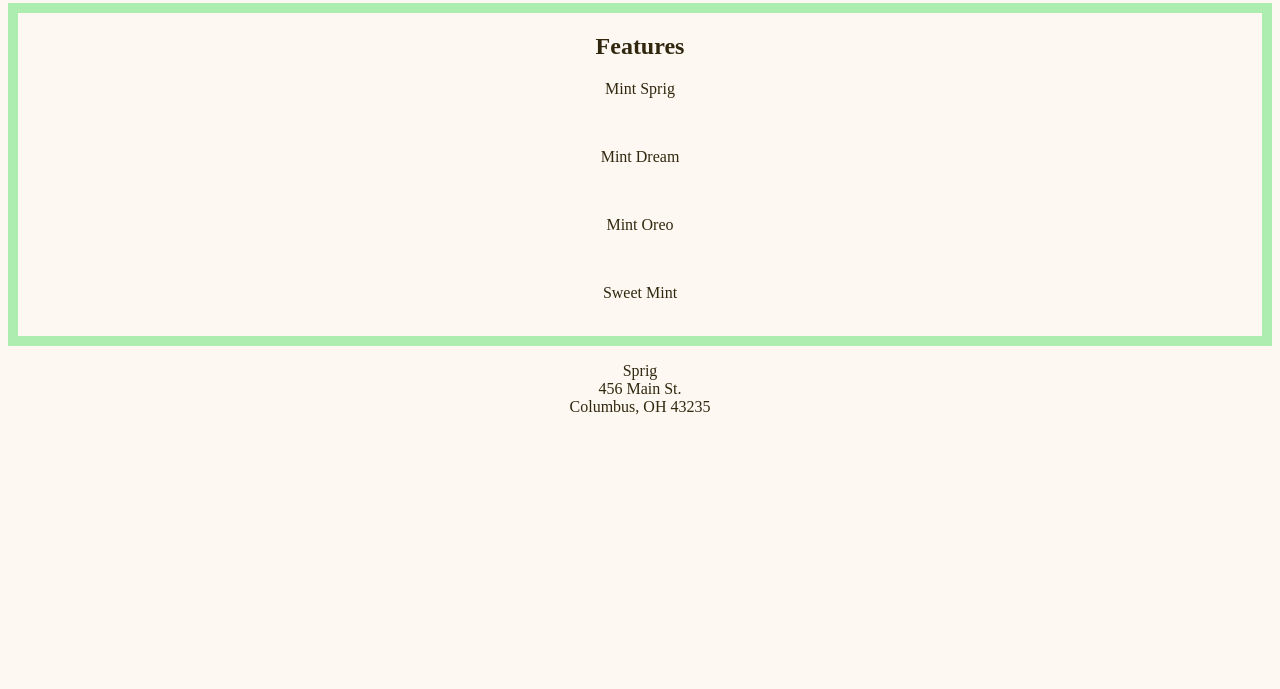
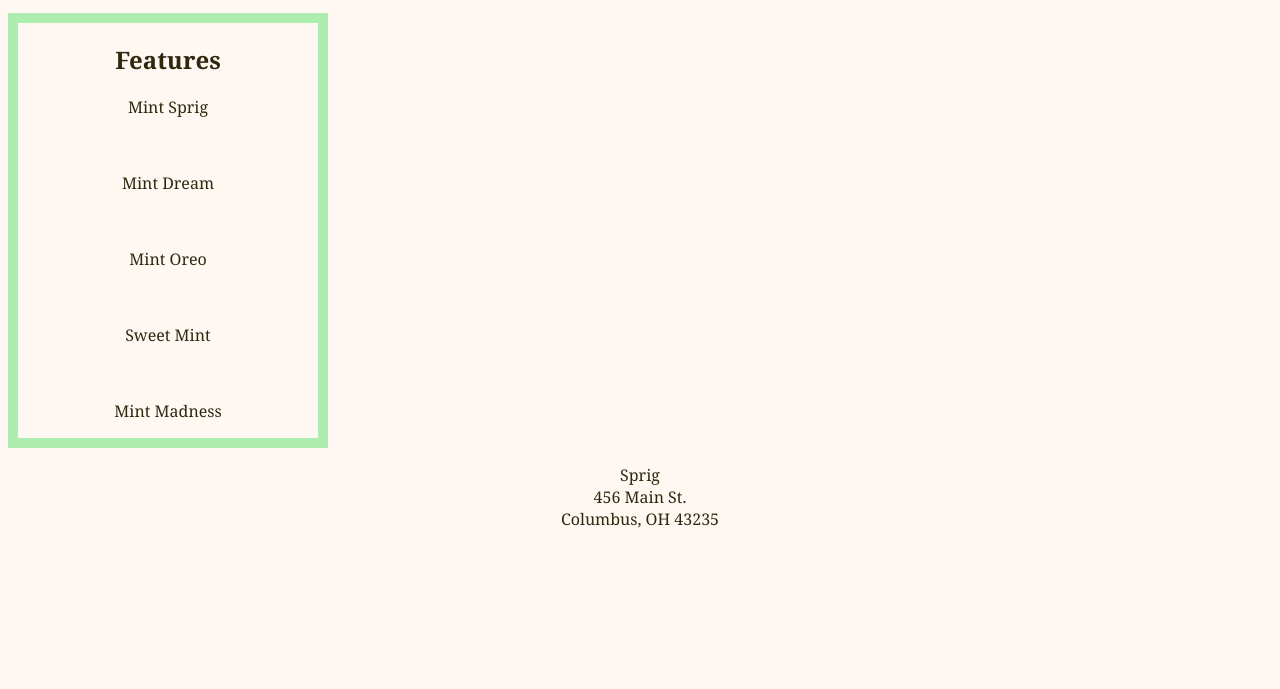
Before and after one commit to epaetz/sprig, a plain HTML site: page index.html in a window 1280 px wide. Shown: the part 111-800 px from the top of the page. Drawn offline with Linux system fonts and the light colour scheme.

Commit message:
text, border

```diff
--- a/index.css
+++ b/index.css
@@ -2,9 +2,12 @@ body {
   background-color: #FDF8F1;
   color: #30270E;
   text-align: center;
+  font-family: Georgia;
 }
 
 div {
   border: solid 10px;
   border-color: #ADEDAF;
+  width: 300px;
+  text-align: center;
 }
--- a/index.html
+++ b/index.html
@@ -22,6 +22,7 @@
             <img src="">
           <p>Sweet Mint</p>
             <img src="">
+          <p>Mint Madness</p>
       </div>
     </body>
   </main>
```
